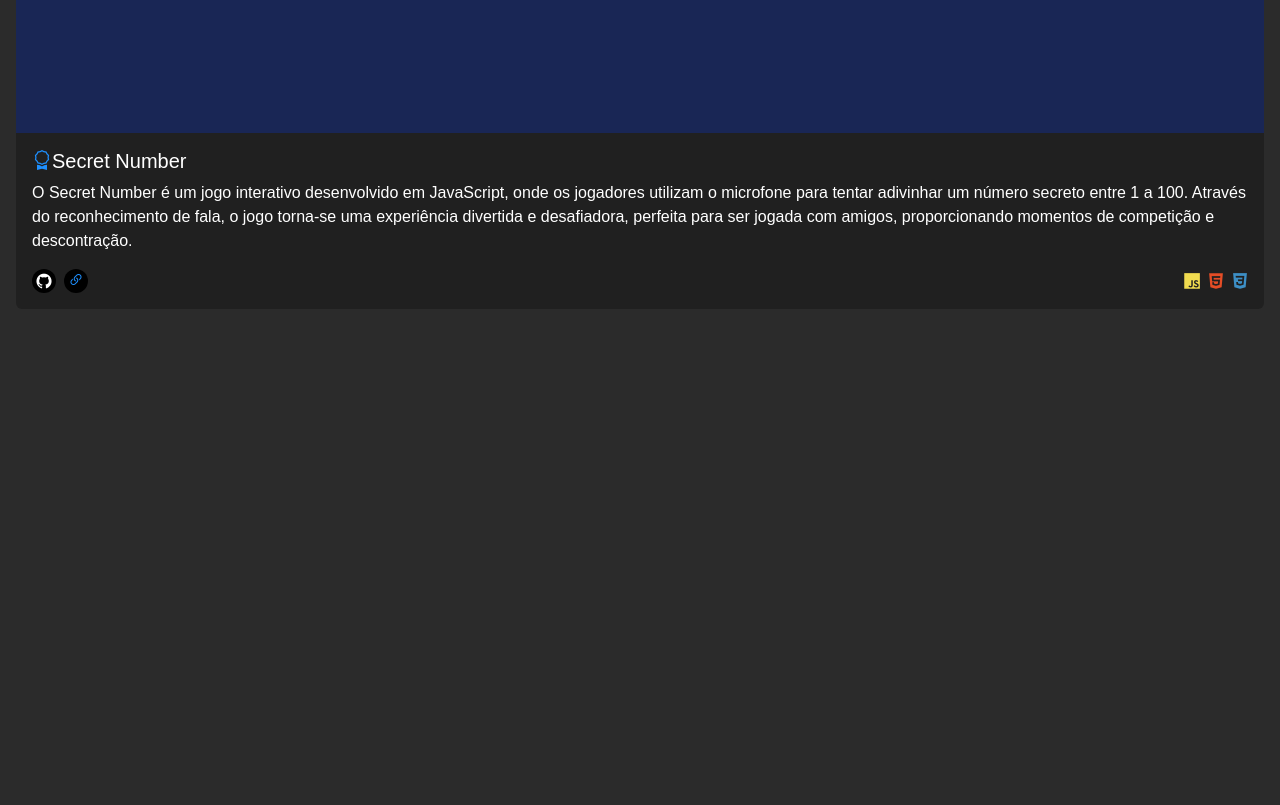
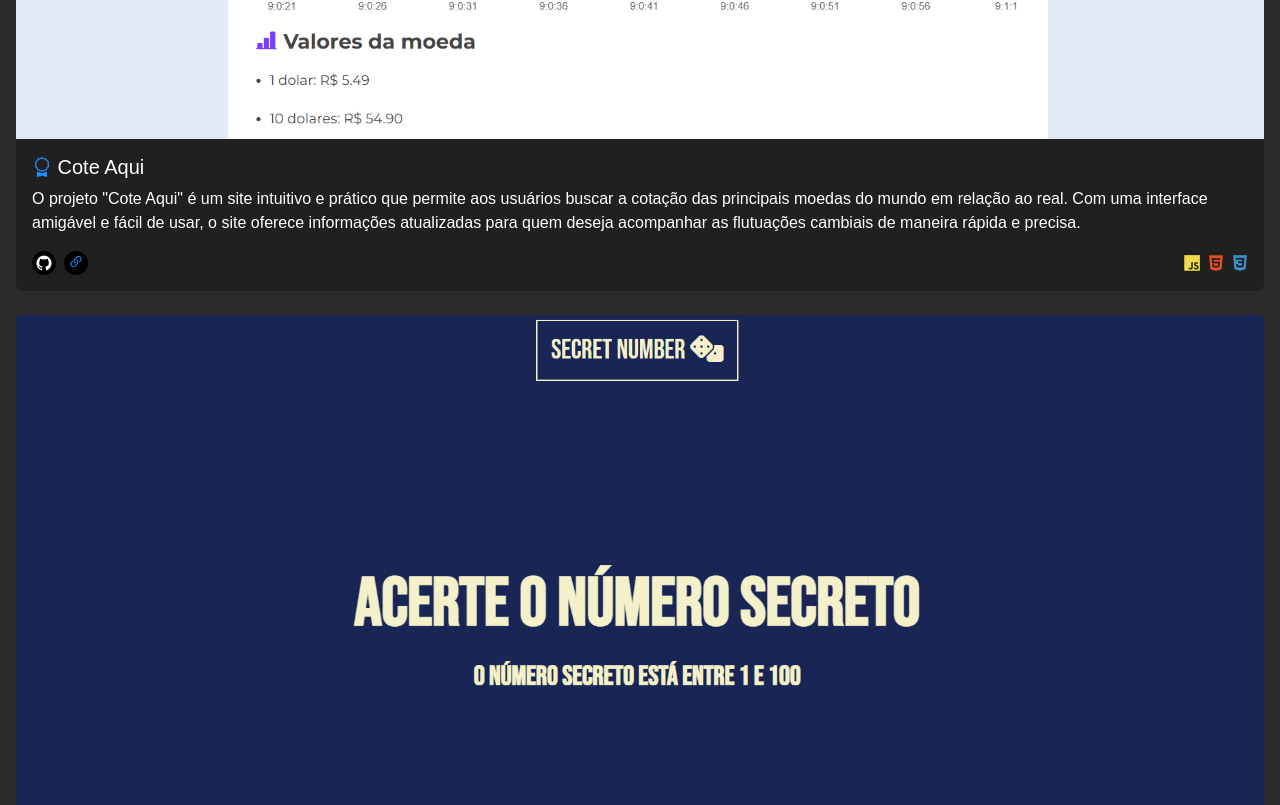
Before and after one commit to artur-jansen/Portfolio, a plain HTML site: page index.html in a window 1280 px wide. Shown: the part 7835-8640 px from the top of the page. Before the commit the page ends 8176 px from the top, so only its background shows below. Drawn offline with nearby package versions, Linux system fonts and the light colour scheme.

Commit message:
Atualizando seção de projetos

```diff
--- a/index.html
+++ b/index.html
@@ -373,7 +373,7 @@
                             <img src="./assets/projetos/Img-Cafeteria.png" class="card-img-top"
                                 alt="Imagem projeto pessoal">
                             <div class="card-body">
-                                <h5 class="card-title"> <i class="bi bi-award cor-azulclaro"></i>Cafeteria Serenatto
+                                <h5 class="card-title"> <i class="bi bi-award cor-azulclaro"></i> Cafeteria Serenatto
                                 </h5>
                                 <p class="card-text">O projeto "Serenatto" é uma landing page elegante e moderna,
                                     projetada para uma cafeteria que valoriza a tranquilidade e o sabor em cada xícara.
@@ -405,7 +405,7 @@
                             <img src="./assets/projetos/Img-Meteora.png" class="card-img-top"
                                 alt="Imagem projeto pessoal">
                             <div class="card-body">
-                                <h5 class="card-title"> <i class="bi bi-award cor-azulclaro"></i>Meteora e-commerce</h5>
+                                <h5 class="card-title"> <i class="bi bi-award cor-azulclaro"></i> Meteora e-commerce</h5>
                                 <p class="card-text">O projeto "Meteora" é uma página de e-commerce sofisticada e
                                     estilosa, dedicada à moda contemporânea. A landing page da Meteora foi projetada
                                     para refletir as últimas tendências, oferecendo uma experiência de compra online
@@ -436,7 +436,7 @@
                             <img src="./assets/projetos/Img-Fokus.png" class="card-img-top"
                                 alt="Imagem projeto pessoal">
                             <div class="card-body">
-                                <h5 class="card-title"> <i class="bi bi-award cor-azulclaro"></i>Fokus</h5>
+                                <h5 class="card-title"> <i class="bi bi-award cor-azulclaro"></i> Fokus</h5>
                                 <p class="card-text">Fokus é um projeto web projetado para ajudar estudantes a organizar
                                     e
                                     otimizar seu tempo de estudo de maneira eficiente. Com uma interface amigável e
@@ -469,7 +469,7 @@
                             <img src="./assets/projetos/Img-FilmesFlix.png" class="card-img-top"
                                 alt="Imagem projeto pessoal">
                             <div class="card-body">
-                                <h5 class="card-title"> <i class="bi bi-award cor-azulclaro"></i>Filmes.Flix</h5>
+                                <h5 class="card-title"> <i class="bi bi-award cor-azulclaro"></i> Filmes.Flix</h5>
                                 <p class="card-text">Filmes.Flix é um projeto web dedicado a fornecer as principais
                                     informações sobre alguns filmes. Com uma interface limpa e intuitiva, o site permite
                                     que os usuários acessem detalhes essenciais dos filmes, tudo em um só lugar. Ideal
@@ -495,11 +495,40 @@
 
                         <div class="card fundo-cinza text-white col-12 col-md-4 col-xl-3 w-100 border-0 p-0"
                             style="width: 18rem;">
+                            <img src="./assets/projetos/Img-CoteAqui.png" class="card-img-top"
+                                alt="Imagem projeto pessoal">
+                            <div class="card-body">
+                                <h5 class="card-title"> <i class="bi bi-award cor-azulclaro"></i> Cote Aqui</h5>
+                                <p class="card-text">O projeto "Cote Aqui" é um site intuitivo e prático que permite aos
+                                    usuários buscar a cotação das principais moedas do mundo em relação ao real. Com uma
+                                    interface amigável e fácil de usar, o site oferece informações atualizadas para quem
+                                    deseja acompanhar as flutuações cambiais de maneira rápida e precisa.</p>
+                                <div class="d-flex justify-content-between">
+                                    <div class="d-flex gap-2 align-items-center justify-content-center">
+                                        <a href="https://github.com/artur-jansen/Cote-Aqui"
+                                            class="sem-sublinha bg-black p-1 d-flex align-items-center justify-content-center text-white rounded-4 border-0"><i
+                                                class="devicon-github-original"></i></a>
+                                        <a href="https://artur-jansen.github.io/Cote-Aqui"
+                                            class="sem-sublinha bg-black px-1 d-flex align-items-center justify-content-center text-white rounded-4 border-0"><i
+                                                class="bi bi-link-45deg cor-azulclaro"></i></a>
+                                    </div>
+                                    <div class="d-flex gap-2">
+                                        <i class="devicon-javascript-plain colored mt-1"></i>
+                                        <i class="devicon-html5-plain colored mt-1"></i>
+                                        <i class="devicon-css3-plain colored mt-1"></i>
+                                    </div>
+                                </div>
+                            </div>
+                        </div>
+
+                        <div class="card fundo-cinza text-white col-12 col-md-4 col-xl-3 w-100 border-0 p-0"
+                            style="width: 18rem;">
                             <img src="./assets/projetos/Img-SecretNumber.png" class="card-img-top"
                                 alt="Imagem projeto pessoal">
                             <div class="card-body">
-                                <h5 class="card-title"> <i class="bi bi-award cor-azulclaro"></i>Secret Number</h5>
-                                <p class="card-text">O Secret Number é um jogo interativo desenvolvido em JavaScript, onde os jogadores utilizam o microfone para tentar
+                                <h5 class="card-title"> <i class="bi bi-award cor-azulclaro"></i> Secret Number</h5>
+                                <p class="card-text">O Secret Number é um jogo interativo desenvolvido em JavaScript,
+                                    onde os jogadores utilizam o microfone para tentar
                                     adivinhar um número secreto entre 1 a 100. Através do reconhecimento de fala, o jogo
                                     torna-se uma experiência divertida e desafiadora, perfeita para ser jogada com
                                     amigos, proporcionando momentos de competição e descontração.</p>
```
Also changed, not shown: assets/projetos/Img-CoteAqui.png (added).
